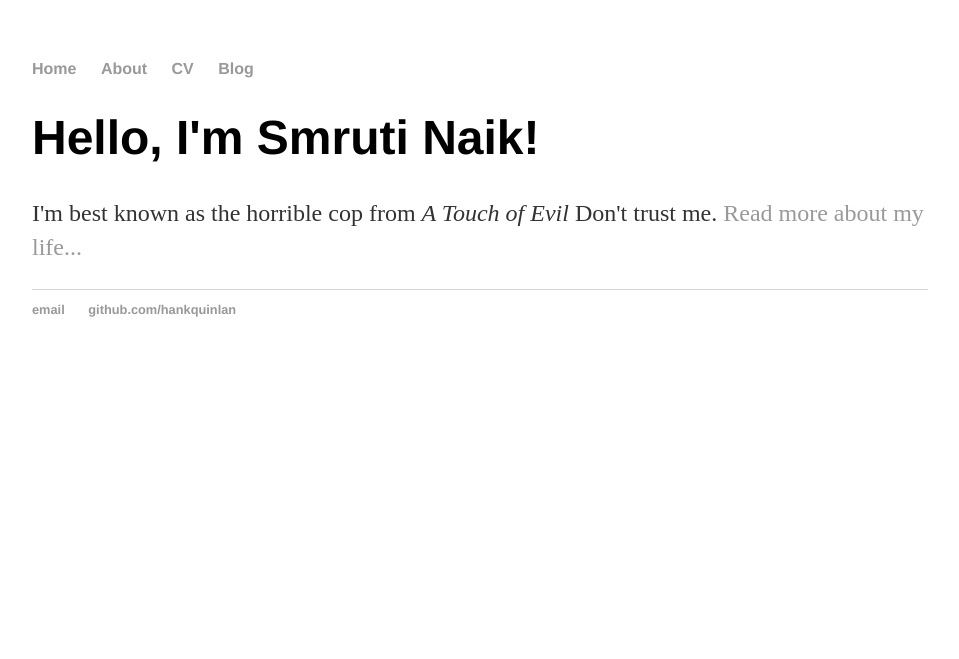
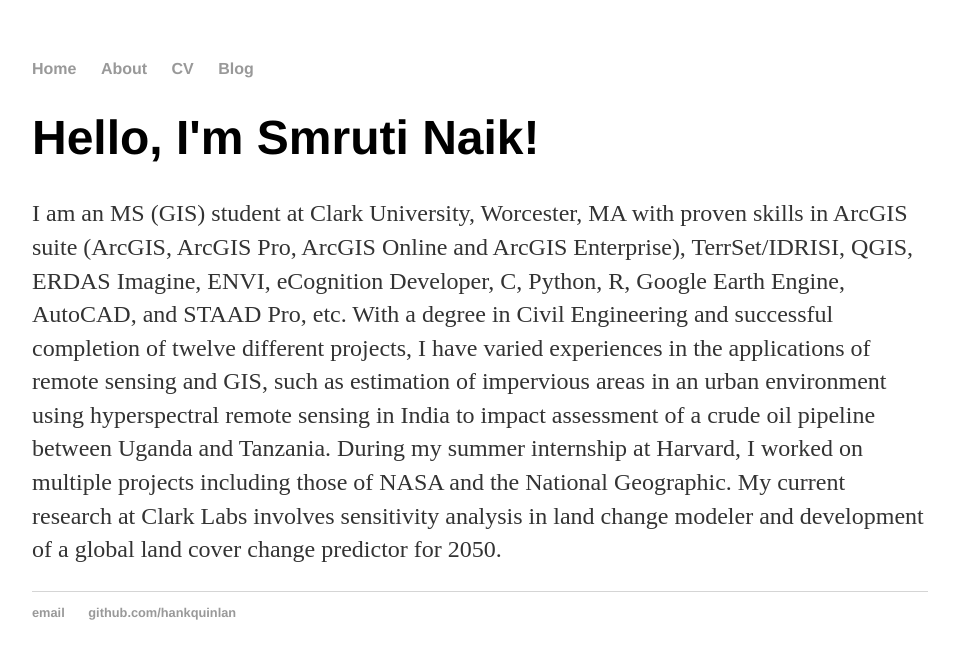
Before and after one commit to smrutinaik0203/smrutinaik.github.io, a Jekyll site: the page built from index.html, in a window 1280 px wide. Shown: the top 659 px of the page, without its empty margins (160-1119 px from the left). Built offline with Jekyll 4.4.1, drawn with Linux system fonts in a browser that asks for light colours.

Commit message:
Update index.html

```diff
--- a/index.html
+++ b/index.html
@@ -4,5 +4,4 @@
 ---
 <div class="blurb">
 	<h1>Hello, I'm Smruti Naik!</h1>
-	<p>I'm best known as the horrible cop from <em>A Touch of Evil</em> Don't trust me. <a href="/about">Read more about my life...</a></p>
-</div><!-- /.blurb -->
+	<p>I am an MS (GIS) student at Clark University, Worcester, MA with proven skills in ArcGIS suite (ArcGIS, ArcGIS Pro, ArcGIS Online and ArcGIS Enterprise), TerrSet/IDRISI, QGIS, ERDAS Imagine, ENVI, eCognition Developer, C, Python, R, Google Earth Engine, AutoCAD, and STAAD Pro, etc. With a degree in Civil Engineering and successful completion of twelve different projects, I have varied experiences in the applications of remote sensing and GIS, such as estimation of impervious areas in an urban environment using hyperspectral remote sensing in India to impact assessment of a crude oil pipeline between Uganda and Tanzania. During my summer internship at Harvard, I worked on multiple projects including those of NASA and the National Geographic. My current research at Clark Labs involves sensitivity analysis in land change modeler and development of a global land cover change predictor for 2050.
```
